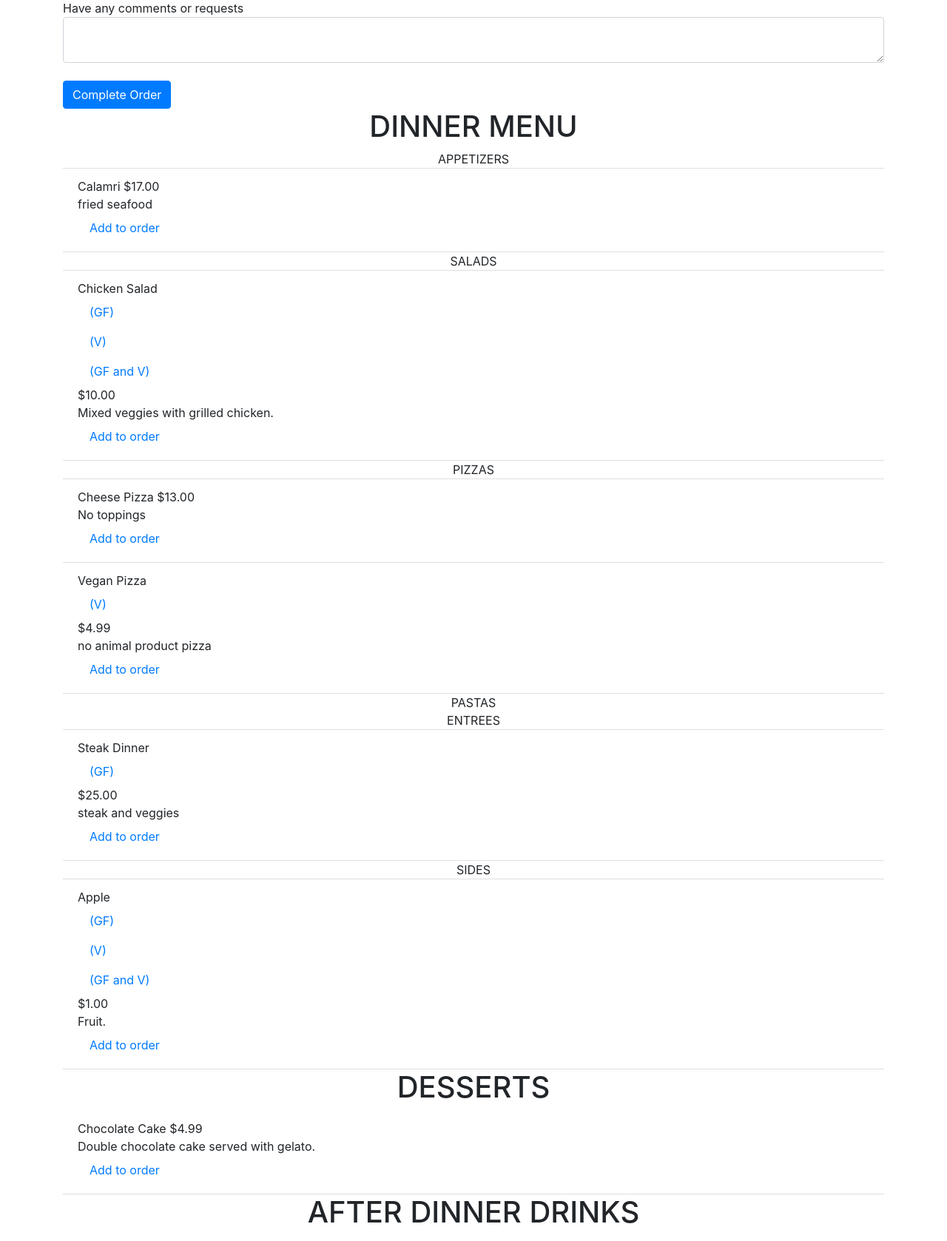
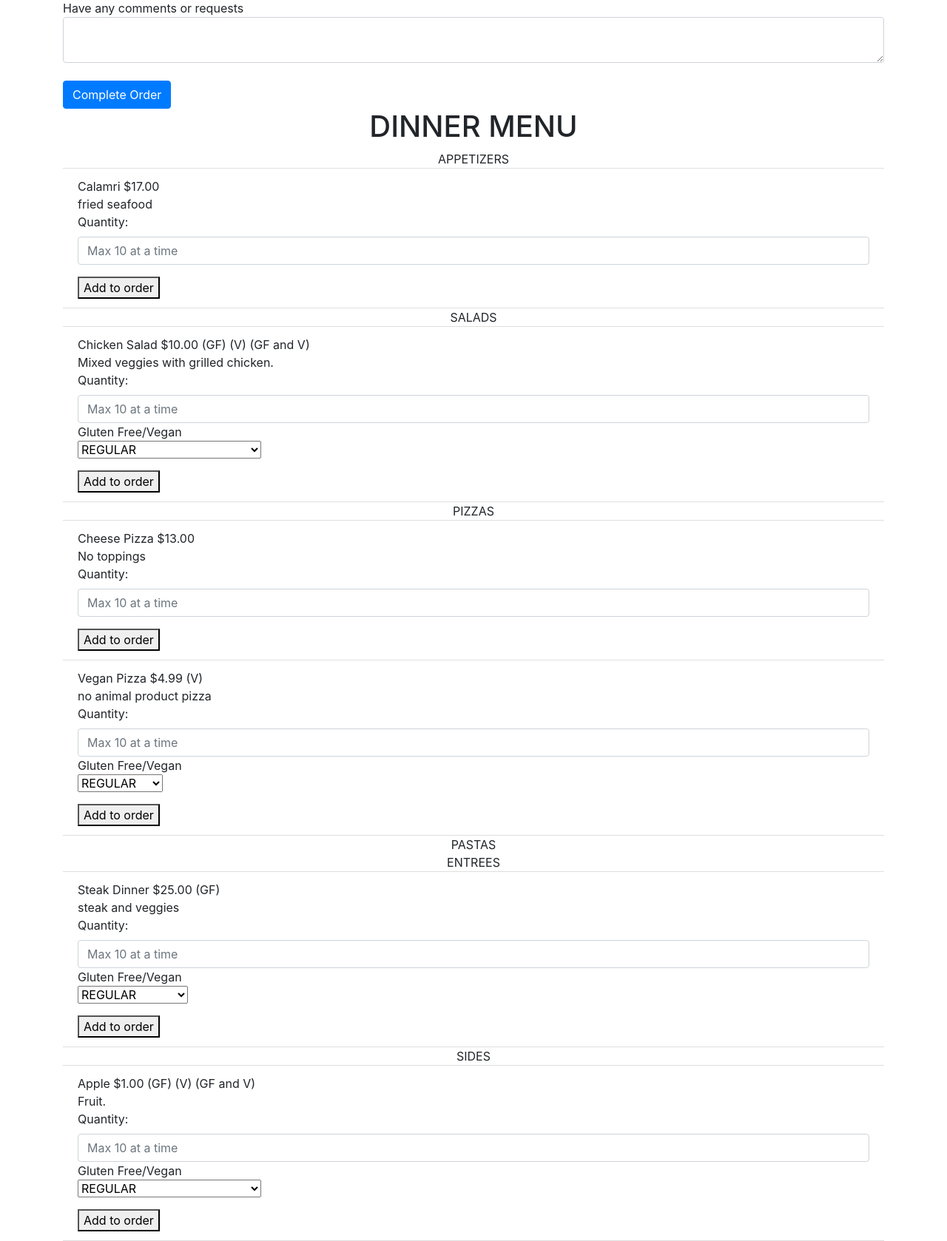
Before and after one commit to rancy1313/Avanzare, a Flask app: page /refresh-order in a window 1280 px wide. Shown: the part 209-1887 px from the top of the page at 74% size. Run offline with Flask 2, Linux system fonts and the light colour scheme; data comes from the database, SQL or seed files in the repository; both versions use the stored data as it was after the commit; some libraries are stand-ins or nearby versions.

Commit message:
mostly a safety commit. I f ixed html to have all the menus in one loop. Also added feature for quantity order. And changed the glu ten free/vegan options to a select field. I also changed the add to order function to not take an item id

```diff
--- a/avanzareApp/sc.py
+++ /dev/null
@@ -1,3 +0,0 @@
-h = 0.0
-if h == 0:
-    print(h)
--- a/avanzareApp/templates/order.html
+++ b/avanzareApp/templates/order.html
@@ -30,36 +30,90 @@
 
     <h1 align="center"> DINNER MENU </h1>
         <ul class="list-group list-group-flush" id="items">
-            {% set DINNER_sub_menus = ["APPETIZERS", "SALADS", "SIDES"] %}
+            {% set gf = "(GF)" %}
+            {% set v = "(V)" %}
+            {% set gfv = "(GF and V)" %}
+
             {% set print_once = 1 %}
-            {% for menu in ["APPETIZERS", "SALADS", "PIZZAS", "PASTAS", "ENTREES", "SIDES"] %}
+            {% for menu in ["APPETIZERS", "SALADS", "PIZZAS", "PASTAS", "ENTREES", "SIDES", "DESSERT MENU", "AFTER DINNER DRINKS", "COCKTAILS", "BOTTLE", "DRAFT"] %}
                 {% if print_once == 1 %}
+                    {% if menu == "DESSERT MENU" %}
+                        <h1 align="center"> DESSERTS </h1>
+                        {% set print_once = 0 %}
+                    {% elif menu == "AFTER DINNER DRINKS" %}
+                        <h1 align="center"> AFTER DINNER DRINKS </h1>
+                        {% set print_once = 0 %}
+                    {% elif menu == "COCKTAILS" %}
+                        <h1 align="center"> COCKTAILS </h1>
+                        {% set print_once = 0 %}
+                    {% elif menu == "BOTTLE" %}
+                        <h1 align="center"> BEER </h1>
                         <div align="center">{{ menu }}</div>
                         {% set print_once = 0 %}
+                    {% else %}
+                        <div align="center">{{ menu }}</div>
+                        {% set print_once = 0 %}
+                    {% endif %}
                 {% endif %}
               {% for item in items %}
                     {% if item.menu_type == menu %}
                       <li class="list-group-item">
+
                           {{ item.name }}
+                          {% set tmp = "$" + (item.price | string) %}
+                          {{ tmp }}
 
                           {% if item.gluten_free == "GLUTEN FREE" %}
-                          <a class="nav-item nav-link" href="{{ url_for('views.add_to_order', item_id=item.id, order_id=new_order.id, gf=1, v=0, gfv=0) }}">(GF)</a>
+                            {{ gf }}
                           {% endif %}
                           {% if item.vegan == "VEGAN" %}
-                          <a class="nav-item nav-link" href="{{ url_for('views.add_to_order', item_id=item.id, order_id=new_order.id, gf=0, v=1, gfv=0) }}">(V)</a>
+                              {{ v }}
                           {% endif %}
-
                           {% if (item.gluten_free == "GLUTEN FREE") and (item.vegan == "VEGAN") %}
-                          <a class="nav-item nav-link" href="{{ url_for('views.add_to_order', item_id=item.id, order_id=new_order.id, gf=0, v=0, gfv=1) }}">(GF and V)</a>
+                              {{ gfv }}
                           {% endif %}
-
-                          {% set tmp = "$" + (item.price | string) %}
-                          {{ tmp }}
                           <br />
                           {{ item.description }}
                           <br />
-                          <a class="nav-item nav-link" href="{{ url_for('views.add_to_order', item_id=item.id, order_id=new_order.id, gf=0, v=0, gfv=0) }}">Add to order</a>
+                          <form action="/add-to-order/{{ new_order.id }}" method="POST">
+                              <div class="form-group">
+                                    <label for="quantity">Quantity: </label>
+                                    <input
+                                            type="quantity"
+                                            class="form-control"
+                                            id="quantity"
+                                            name="quantity"
+                                            placeholder="Max 10 at a time"
+                                    />
+                                  {% if (item.gluten_free == "GLUTEN FREE") or (item.vegan == "VEGAN") %}
+                                    <div>Gluten Free/Vegan</div>
+                                    <select class="selectpicker" type="dish_accommodation" id="dish_accommodation" name="dish_accommodation">
+                                      <optgroup label="CHOOSE ONE" >
+                                          <option>REGULAR</option>
+                                          {% if item.gluten_free == "GLUTEN FREE" %}
+                                          <option>GLUTEN FREE</option>
+                                          {% endif %}
+                                          {% if item.vegan == "VEGAN" %}
+                                          <option>VEGAN</option>
+                                          {% endif %}
+                                          {% if (item.gluten_free == "GLUTEN FREE") and (item.vegan == "VEGAN") %}
+                                          <option>GLUTEN FREE AND VEGAN</option>
+                                          {% endif %}
+                                      </optgroup>
+                                    </select>
+                                  {% endif %}
 
+                                  <textarea hidden
+                                            type="itemId"
+                                            id="itemId"
+                                            name="itemId">{{item.id}}</textarea>
+                                  <textarea hidden
+                                            type="complete_order"
+                                            id="complete_order"
+                                            name="complete_order">FALSE</textarea>
+                              </div>
+                              <button>Add to order</button>
+                          </form>
                       </li>
                     {% endif %}
               {% endfor %}
@@ -67,30 +121,35 @@
             {% endfor %}
         </ul>
 
+
+<!--
 <h1 align="center"> DESSERTS </h1>
         <ul class="list-group list-group-flush">
           {% for item in items %}
                 {% if item.menu_type == "DESSERT MENU" %}
                   <li class="list-group-item">
                       {{ item.name }}
-
+                      {% set tmp = "$" + (item.price | string) %}
+                      {{ tmp }}
+                      <div style="display: inline-block;">
                           {% if item.gluten_free == "GLUTEN FREE" %}
                           <a class="nav-item nav-link" href="{{ url_for('views.add_to_order', item_id=item.id, order_id=new_order.id, gf=1, v=0, gfv=0) }}">(GF)</a>
                           {% endif %}
+                      </div>
+                      <div style="display: inline-block;">
                           {% if item.vegan == "VEGAN" %}
                           <a class="nav-item nav-link" href="{{ url_for('views.add_to_order', item_id=item.id, order_id=new_order.id, gf=0, v=1, gfv=0) }}">(V)</a>
                           {% endif %}
-
+                      </div>
+                      <div style="display: inline-block;">
                           {% if (item.gluten_free == "GLUTEN FREE") and (item.vegan == "VEGAN") %}
-                          <a class="nav-item nav-link" href="{{ url_for('views.add_to_order', item_id=item.id, order_id=new_order.id, gf=0, v=0, gfv=1) }}">(GF and V)</a>
+                          <a class="nav-item nav-link"  href="{{ url_for('views.add_to_order', item_id=item.id, order_id=new_order.id, gf=0, v=0, gfv=1) }}">(GF and V)</a>
                           {% endif %}
-
-                      {% set tmp = "$" + (item.price | string) %}
-                      {{ tmp }}
+                      </div>
                       <br />
                       {{ item.description }}
                       <br />
-                        <a class="nav-item nav-link" href="{{ url_for('views.add_to_order', item_id=item.id, order_id=new_order.id, gf=0, v=0, gfv=0) }}">Add to order</a>
+
                   </li>
                 {% endif %}
 
@@ -102,25 +161,27 @@
           {% for item in items %}
                 {% if item.menu_type == "AFTER DINNER DRINKS" %}
                   <li class="list-group-item">
-
                       {{ item.name }}
+                      {% set tmp = "$" + (item.price | string) %}
+                      {{ tmp }}
+                      <div style="display: inline-block;">
                           {% if item.gluten_free == "GLUTEN FREE" %}
                           <a class="nav-item nav-link" href="{{ url_for('views.add_to_order', item_id=item.id, order_id=new_order.id, gf=1, v=0, gfv=0) }}">(GF)</a>
                           {% endif %}
+                      </div>
+                      <div style="display: inline-block;">
                           {% if item.vegan == "VEGAN" %}
                           <a class="nav-item nav-link" href="{{ url_for('views.add_to_order', item_id=item.id, order_id=new_order.id, gf=0, v=1, gfv=0) }}">(V)</a>
                           {% endif %}
-
+                      </div>
+                      <div style="display: inline-block;">
                           {% if (item.gluten_free == "GLUTEN FREE") and (item.vegan == "VEGAN") %}
-                          <a class="nav-item nav-link" href="{{ url_for('views.add_to_order', item_id=item.id, order_id=new_order.id, gf=0, v=0, gfv=1) }}">(GF and V)</a>
+                          <a class="nav-item nav-link"  href="{{ url_for('views.add_to_order', item_id=item.id, order_id=new_order.id, gf=0, v=0, gfv=1) }}">(GF and V)</a>
                           {% endif %}
-
-                      {% set tmp = "$" + (item.price | string) %}
-                      {{ tmp }}
+                      </div>
                       <br />
                       {{ item.description }}
                       <br />
-                        <a class="nav-item nav-link" href="{{ url_for('views.add_to_order', item_id=item.id, order_id=new_order.id, gf=0, v=0, gfv=0) }}">Add to order</a>
 
                   </li>
                 {% endif %}
@@ -134,24 +195,26 @@
                 {% if item.menu_type == "COCKTAILS" %}
                   <li class="list-group-item">
                       {{ item.name }}
-
+                      {% set tmp = "$" + (item.price | string) %}
+                      {{ tmp }}
+                      <div style="display: inline-block;">
                           {% if item.gluten_free == "GLUTEN FREE" %}
                           <a class="nav-item nav-link" href="{{ url_for('views.add_to_order', item_id=item.id, order_id=new_order.id, gf=1, v=0, gfv=0) }}">(GF)</a>
                           {% endif %}
+                      </div>
+                      <div style="display: inline-block;">
                           {% if item.vegan == "VEGAN" %}
                           <a class="nav-item nav-link" href="{{ url_for('views.add_to_order', item_id=item.id, order_id=new_order.id, gf=0, v=1, gfv=0) }}">(V)</a>
                           {% endif %}
-
+                      </div>
+                      <div style="display: inline-block;">
                           {% if (item.gluten_free == "GLUTEN FREE") and (item.vegan == "VEGAN") %}
-                          <a class="nav-item nav-link" href="{{ url_for('views.add_to_order', item_id=item.id, order_id=new_order.id, gf=0, v=0, gfv=1) }}">(GF and V)</a>
+                          <a class="nav-item nav-link"  href="{{ url_for('views.add_to_order', item_id=item.id, order_id=new_order.id, gf=0, v=0, gfv=1) }}">(GF and V)</a>
                           {% endif %}
-
-                      {% set tmp = "$" + (item.price | string) %}
-                      {{ tmp }}
+                      </div>
                       <br />
                       {{ item.description }}
                       <br />
-                        <a class="nav-item nav-link" href="{{ url_for('views.add_to_order', item_id=item.id, order_id=new_order.id, gf=0, v=0, gfv=0) }}">Add to order</a>
                   </li>
                 {% endif %}
 
@@ -171,29 +234,32 @@
                     {% if item.menu_type == menu %}
                         <li class="list-group-item">
                             {{ item.name }}
-
+                            {% set tmp = "$" + (item.price | string) %}
+                            {{ tmp }}
+                            <div style="display: inline-block;">
                                   {% if item.gluten_free == "GLUTEN FREE" %}
                                   <a class="nav-item nav-link" href="{{ url_for('views.add_to_order', item_id=item.id, order_id=new_order.id, gf=1, v=0, gfv=0) }}">(GF)</a>
                                   {% endif %}
+                            </div>
+                            <div style="display: inline-block;">
                                   {% if item.vegan == "VEGAN" %}
                                   <a class="nav-item nav-link" href="{{ url_for('views.add_to_order', item_id=item.id, order_id=new_order.id, gf=0, v=1, gfv=0) }}">(V)</a>
                                   {% endif %}
-
+                            </div>
+                            <div style="display: inline-block;">
                                   {% if (item.gluten_free == "GLUTEN FREE") and (item.vegan == "VEGAN") %}
-                                <a class="nav-item nav-link" href="{{ url_for('views.add_to_order', item_id=item.id, order_id=new_order.id, gf=0, v=0, gfv=1) }}">(GF and V)</a>
+                                  <a class="nav-item nav-link"  href="{{ url_for('views.add_to_order', item_id=item.id, order_id=new_order.id, gf=0, v=0, gfv=1) }}">(GF and V)</a>
                                   {% endif %}
-
-                          {% set tmp = "$" + (item.price | string) %}
-                          {{ tmp }}
+                            </div>
                             <br />
                             {{ item.description }}
                             <br />
-                            <a class="nav-item nav-link" href="{{ url_for('views.add_to_order', item_id=item.id, order_id=new_order.id, gf=0, v=0, gfv=0) }}">Add to order</a>
                       </li>
                     {% endif %}
               {% endfor %}
             {% set print_once = 1 %}
             {% endfor %}
             </ul>
+            -->
 
 {% endblock %}
--- a/avanzareApp/templates/user_home.html
+++ b/avanzareApp/templates/user_home.html
@@ -8,7 +8,7 @@
 {% endfor %}
 <h1 align="center">Active Orders for {{ user.first_name }}: {{ count.value }}</h1>
 <div>----------------------------------------------</div>
-{% for order in active_orders %}
+{% for order in active_orders|reverse %}
     {% for item in order.items %}
         {{ item.name }}
         {% set tmp = "$" + (item.price | string) %}
@@ -26,7 +26,8 @@
 <h1 align="center">News</h1>
 
 <h1>Past Orders</h1>
-{% for order in user.orders %}
+<!-- show past orders from newest to oldest-->
+{% for order in user.orders|reverse %}
     {{ order.date }}
     <br />
     {% for item in order.items %}
--- a/avanzareApp/views.py
+++ b/avanzareApp/views.py
@@ -117,49 +117,59 @@ def order():
     new_order = Order(user_id=current_user.id, total=0)
     db.session.add(new_order)
     db.session.commit()
-    if request.method == "POST" and 1 == 1:
-        print("in order func trying to post")
+
+    if request.method == "POST":
+        flash('Empty Order', category="error")
+        return redirect(url_for('views.order'))
     user = User.query.filter(User.email == 'headChef@gmail.com').first()
     items = Menu.query.filter_by(user_id=user.id).order_by(Menu.name).all()
     return render_template("order.html", items=items, new_order=new_order, user=current_user)
 
-@views.route('/add-to-order/<int:item_id>/<int:order_id>/<int:gf>/<int:v>/<int:gfv>', methods=['GET', 'POST'])
-def add_to_order(item_id, order_id, gf, v, gfv):
-    if request.method != "POST":
+@views.route('/add-to-order/<int:order_id>', methods=['GET', 'POST'])
+def add_to_order(order_id):
+    quantity = request.form.get('quantity')
+    dish_accommodation = request.form.get('dish_accommodation')
+    complete_order = request.form.get('complete_order')
+    # just in case someone enters spaces but no digits
+    # if quantity == none then can't strip usually when fresh order this occurs
+    if quantity != None:
+        if quantity.strip() == '':
+            quantity = 1
+    if quantity == None:
+        quantity = 1
+
+    # if you want to add a quantity
+    if request.method == "POST" and complete_order == 'FALSE':
         # add to order
         # change how you add an item i think
+        item_id = request.form.get('itemId')
         item = Menu.query.filter(Menu.id == item_id).first()
         new_order = Order.query.filter(Order.id == order_id).first()
         # create a copy of the itme to add in the order relationship list
-        # has to be a copy because menu items are uniqe in the list
-        item_copy = Menu_order()
-        print(type(gf))
-        if gf == 1:
-            print(gf)
-            item_copy.name = "Gluten Free " + item.name
-        elif v == 1:
-            item_copy.name = "Vegan " + item.name
-        elif gfv == 1:
-            item_copy.name = "Gluten Free and Vegan " + item.name
-        else:
-            item_copy.name = item.name
-        print(item_copy.name)
-        item_copy.price = item.price
-        item_copy.description = item.description
-        item_copy.menu_type = item.menu_type
-        item_copy.gluten_free = item.gluten_free
-        item_copy.vegan = item.vegan
-        item_copy.order_id = order_id
-        # calculate order total
-        new_order.total = new_order.total + float(item_copy.price)
-        db.session.add(item_copy)
-        db.session.commit()
+        # has to be a copy because menu items are unique in the list
+        for x in range(int(quantity)):
+            item_copy = Menu_order()
+            if dish_accommodation is not None and dish_accommodation != 'REGULAR':
+                item_copy.name = dish_accommodation + ' ' + item.name
+            else:
+                item_copy.name = item.name
+            item_copy.price = item.price
+            item_copy.description = item.description
+            item_copy.menu_type = item.menu_type
+            item_copy.gluten_free = item.gluten_free
+            item_copy.vegan = item.vegan
+            item_copy.order_id = order_id
+            # calculate order total
+            new_order.total = new_order.total + float(item_copy.price)
+            db.session.add(item_copy)
+            db.session.commit()
+
         flash('Item added.', category="success")
         user = User.query.filter(User.email == 'headChef@gmail.com').first()
         items = Menu.query.filter_by(user_id=user.id).order_by(Menu.name).all()
         return render_template('order.html', items=items, new_order=new_order, user=current_user)
 
-    if request.method == "POST":
+    if request.method == "POST" and complete_order != 'FALSE':
         new_order = db.session.query(Order).order_by(Order.id.desc()).first()
         new_order.name = current_user.first_name
         new_order.comment = request.form.get('comment')
@@ -217,10 +227,13 @@ def delete_order_item():
 
 @views.route('/refresh-order', methods=['GET', 'POST'])
 def refresh_order():
-    print("jdnjvnfdvnjdf")
-    #return redirect(url_for('views.add_to_order'))
+    # if post(user tries to submit order) after deleting an item then you can submit
     if request.method == "POST":
         new_order = db.session.query(Order).order_by(Order.id.desc()).first()
+        # make sure user doesn't submit an empty order
+        if new_order.total == 0:
+            flash('Empty order.', category="error")
+            return redirect(url_for('views.order'))
         new_order.name = current_user.first_name
         new_order.comment = request.form.get('comment')
         new_order.is_active = "Active"
```
Also changed, not shown: avanzareApp/static/index.js (line endings or trailing spaces), instance/database.db. Lines whose indentation alone changed are shown as unchanged.
